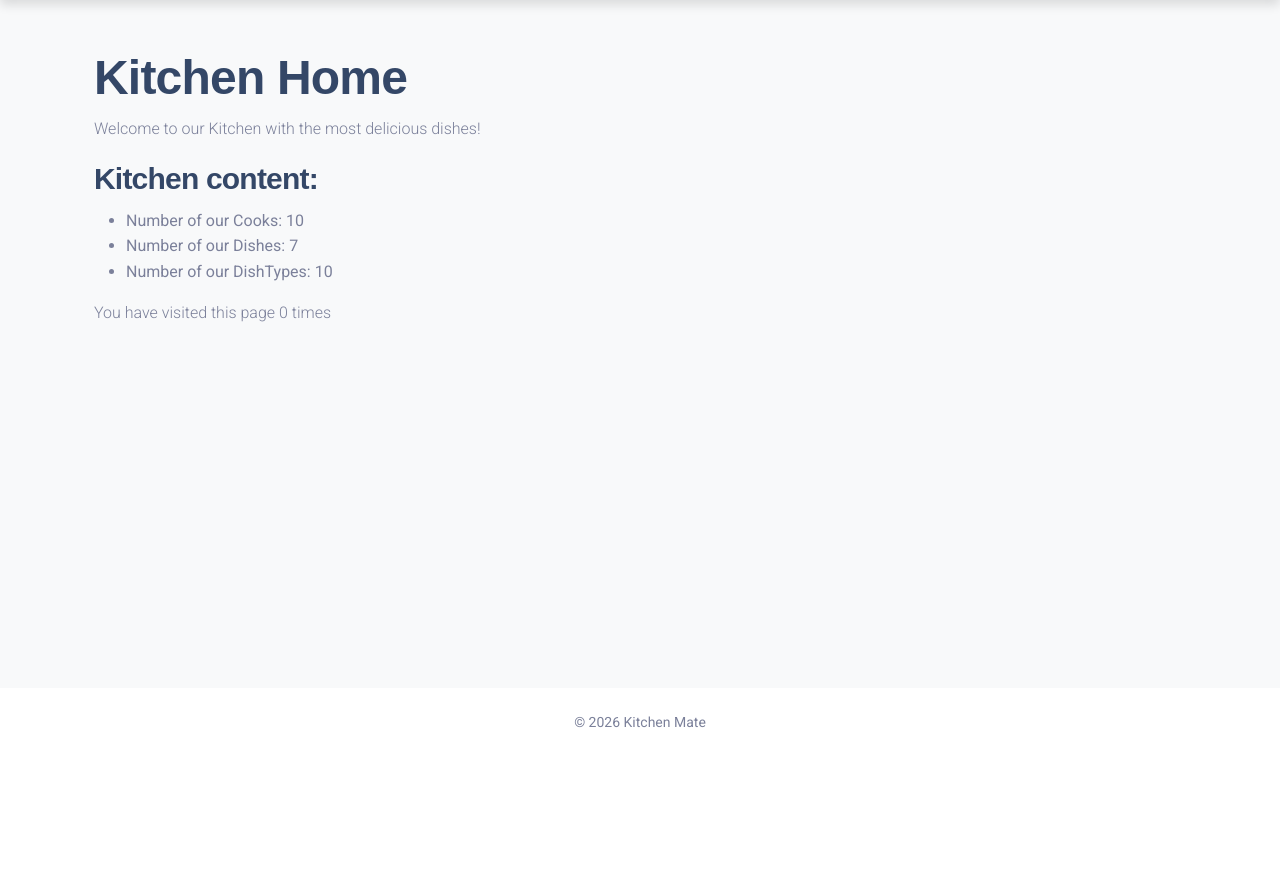
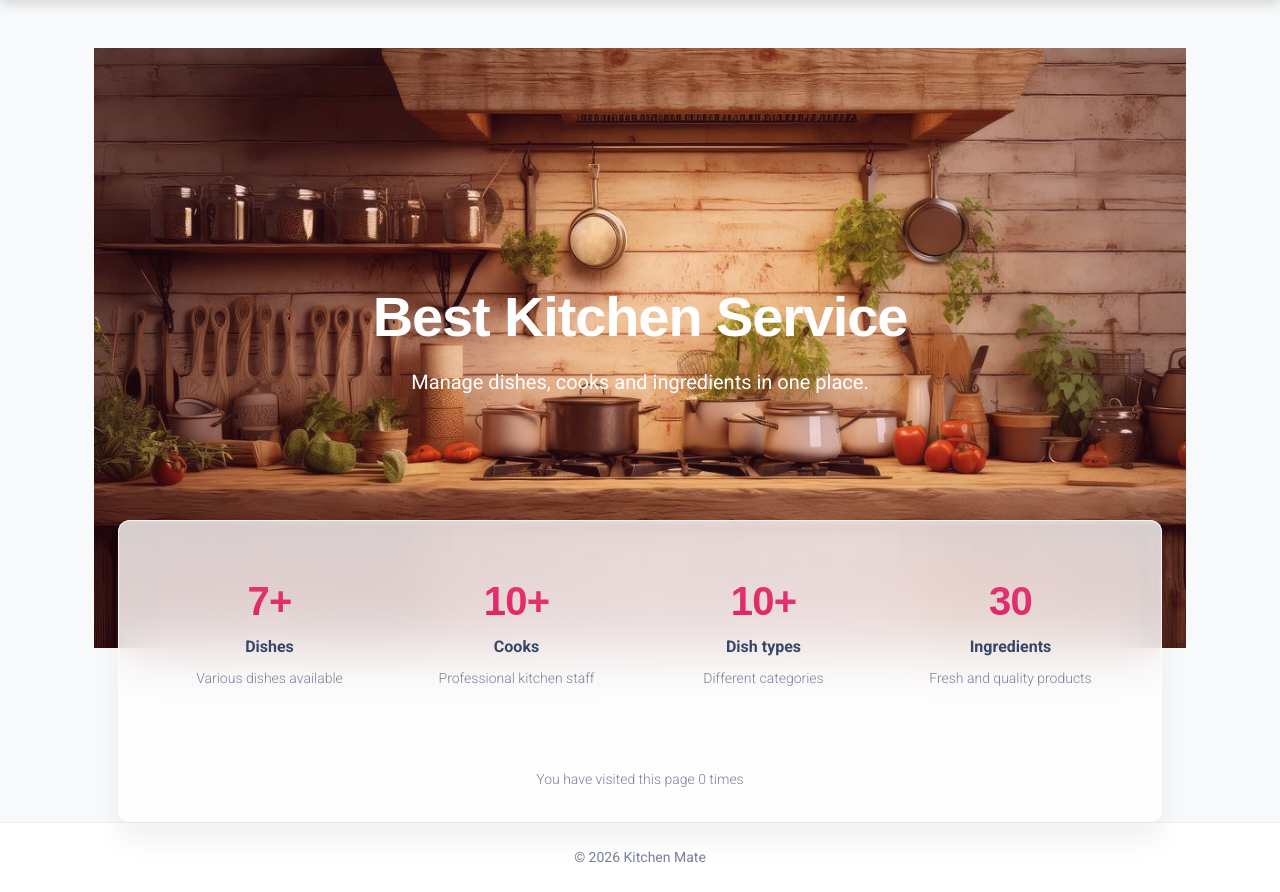
Before and after one commit to StrawHato/kitchen-mate, a Django app: page /kitchen/ in a window 1280 px wide. Shown: the part 54-946 px from the top of the page. Before the commit the page ends 782 px from the top, so only its background shows below. Run offline with Django 5.2, Linux system fonts and the light colour scheme; a user stored in the database is signed in; data comes from the database, SQL or seed files in the repository; some libraries are stand-ins or nearby versions.

Commit message:
Improve style for home-page

```diff
--- a/kitchen/views.py
+++ b/kitchen/views.py
@@ -23,6 +23,7 @@ def index(request: HttpRequest) -> HttpResponse:
     num_dish_types = DishType.objects.count()
     num_cooks = Cook.objects.count()
     num_dishes = Dish.objects.count()
+    num_ingredients = Ingredient.objects.count()
     num_visits = request.session.get("num_visits", 0)
     request.session["num_visits"] = num_visits + 1
 
@@ -30,6 +31,7 @@ def index(request: HttpRequest) -> HttpResponse:
         "num_dish_types": num_dish_types,
         "num_cooks": num_cooks,
         "num_dishes": num_dishes,
+        "num_ingredients": num_ingredients,
         "num_visits": num_visits,
     }
 
--- a/static/css/custom.css
+++ b/static/css/custom.css
@@ -17,3 +17,69 @@ body {
 .navbar form {
   margin-bottom: 0;
 }
+
+.footer {
+  border-top: 1px solid #eee;
+}
+
+.page-header {
+  background-position: center;
+  background-size: cover;
+}
+
+.page-header .container {
+  position: relative;
+  z-index: 2;
+}
+
+.page-header h1 {
+  font-weight: 700;
+  letter-spacing: -0.02em;
+}
+
+.page-header .lead {
+  font-weight: 400;
+  opacity: 0.95;
+}
+
+#count-stats h1 {
+  font-size: 2.5rem;
+}
+
+#count-stats h6 {
+  font-weight: 600;
+}
+
+#count-stats p {
+  margin-bottom: 0;
+}
+
+@keyframes fadeUp {
+  from {
+    opacity: 0;
+    transform: translateY(25px);
+  }
+  to {
+    opacity: 1;
+    transform: translateY(0);
+  }
+}
+
+.fade-in {
+  animation: fadeUp 1s ease-out forwards;
+}
+
+.fade-in-delay {
+  opacity: 0;
+  animation: fadeUp 1s ease-out forwards;
+  animation-delay: 0.4s;
+}
+
+.stat-card {
+  transition: transform 0.3s ease, box-shadow 0.3s ease;
+}
+
+.stat-card:hover {
+  transform: translateY(-6px);
+  box-shadow: 0 12px 30px rgba(0, 0, 0, 0.15);
+}
--- a/templates/kitchen/index.html
+++ b/templates/kitchen/index.html
@@ -1,17 +1,83 @@
 {% extends "base.html" %}
+{% load static %}
 
-{% block title %}
-  <title>Home page</title>
-{% endblock %}
+{% block title %}Home page{% endblock %}
 
 {% block content %}
-  <h1>Kitchen Home</h1>
-  <p>Welcome to our Kitchen with the most delicious dishes!</p>
-  <h3>Kitchen content:</h3>
-  <ul>
-    <li>Number of our Cooks: {{ num_cooks }}</li>
-    <li>Number of our Dishes: {{ num_dishes }}</li>
-    <li>Number of our DishTypes: {{ num_dish_types }}</li>
-  </ul>
-  <p>You have visited this page {{ num_visits }} time{{ num_visits|pluralize }}</p>
+
+  <header class="header-2">
+    <div class="page-header min-vh-75 relative" style="background-image: url('{% static "img/home-background.jpg" %}')">
+      <span class="mask bg-gradient-primary opacity-1"></span>
+
+      <div class="container">
+        <div class="row">
+          <div class="col-lg-8 text-center mx-auto">
+            <h1 class="text-white display-4 fw-bold fade-in">
+              Best Kitchen Service
+            </h1>
+            <p class="lead text-white mt-3 fade-in-delay">
+              Manage dishes, cooks and ingredients in one place.
+            </p>
+          </div>
+        </div>
+      </div>
+    </div>
+  </header>
+
+  <div class="card card-body blur shadow-blur mx-3 mx-md-4 mt-n8">
+
+    <section class="pt-4 pb-4" id="count-stats">
+      <div class="container">
+        <div class="row text-center">
+
+          <div class="col-6 col-md-3 mb-4">
+            <div class="p-3 stat-card">
+              <h1 class="text-gradient text-primary">
+                {{ num_dishes }}+
+              </h1>
+              <h6 class="mt-2">Dishes</h6>
+              <p class="text-sm">Various dishes available</p>
+            </div>
+          </div>
+
+          <div class="col-6 col-md-3 mb-4">
+            <div class="p-3 stat-card">
+              <h1 class="text-gradient text-primary">
+                {{ num_cooks }}+
+              </h1>
+              <h6 class="mt-2">Cooks</h6>
+              <p class="text-sm">Professional kitchen staff</p>
+            </div>
+          </div>
+
+          <div class="col-6 col-md-3 mb-4">
+            <div class="p-3 stat-card">
+              <h1 class="text-gradient text-primary">
+                {{ num_dish_types }}+
+              </h1>
+              <h6 class="mt-2">Dish types</h6>
+              <p class="text-sm">Different categories</p>
+            </div>
+          </div>
+
+          <div class="col-6 col-md-3 mb-4">
+            <div class="p-3 stat-card">
+              <h1 class="text-gradient text-primary">
+                {{ num_ingredients }}
+              </h1>
+              <h6 class="mt-2">Ingredients</h6>
+              <p class="text-sm">Fresh and quality products</p>
+            </div>
+          </div>
+
+        </div>
+      </div>
+    </section>
+
+    <p class="text-center text-sm text-muted mt-3">
+      You have visited this page {{ num_visits }} time{{ num_visits|pluralize }}
+    </p>
+
+  </div>
+
 {% endblock %}
```
Also changed, not shown: static/img/home-background.jpg (added).
